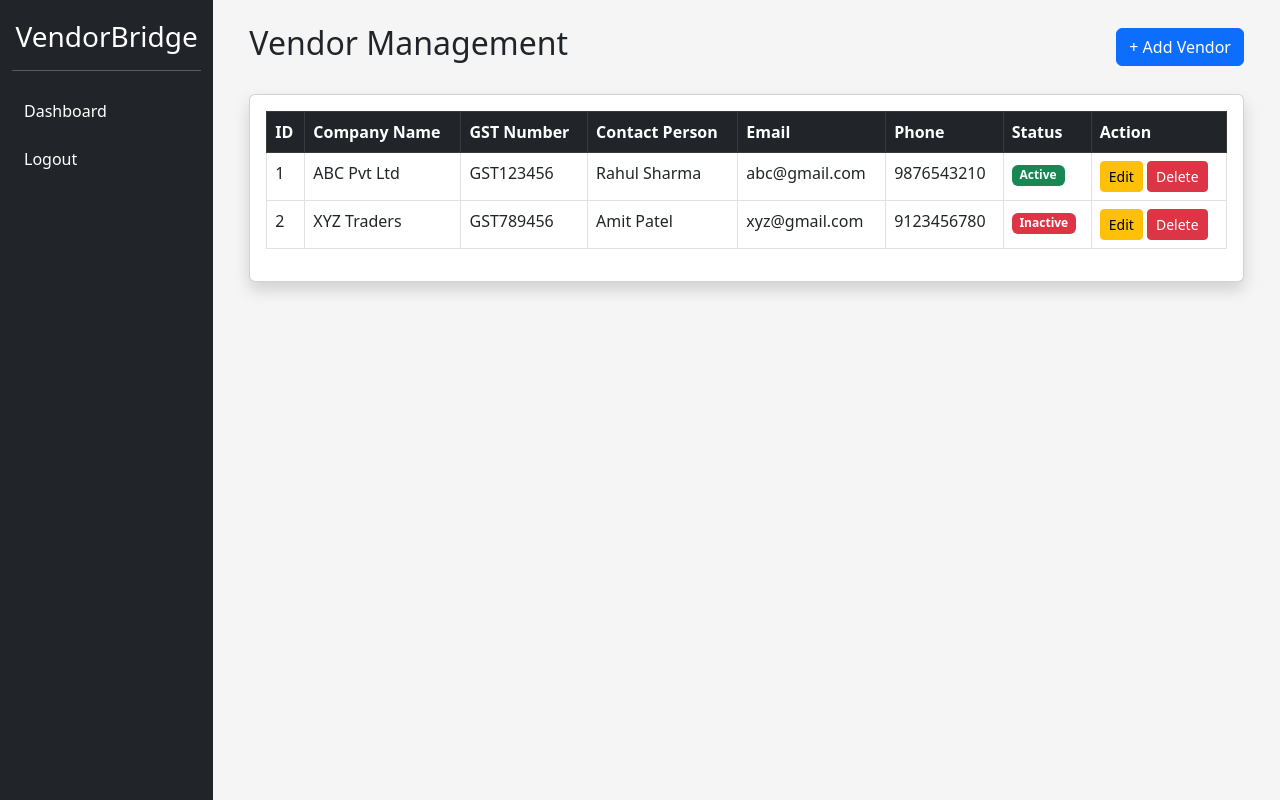
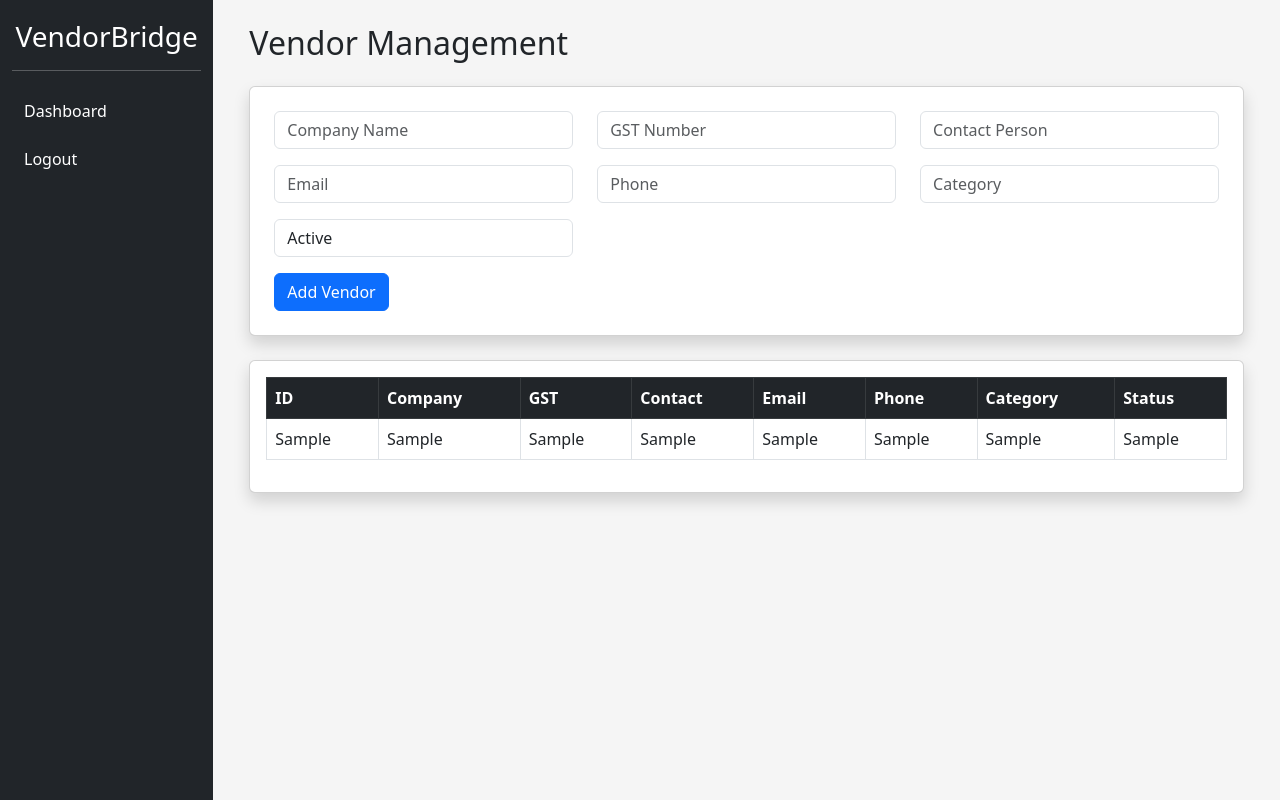
Before and after one commit to Chirayu5685/VendorBridge, a Django app: template templates/vendors.html in a window 1280 px wide. Run offline with Django 5.2, Linux system fonts and the light colour scheme; the template is opened without the code that fills it: most values are stand-ins (such as "Sample title", 1, 10 or a date in 2020).

Commit message:
Connected vendors and dashboard with MySQL

```diff
--- a/templates/vendors.html
+++ b/templates/vendors.html
@@ -4,37 +4,130 @@
 
 <div class="container-fluid">
 
-    <div class="d-flex justify-content-between align-items-center mb-4">
+    <h2 class="mb-4">
+        Vendor Management
+    </h2>
 
-        <h2>
-            Vendor Management
-        </h2>
+    <!-- Add Vendor Form -->
 
-        <button
-        class="btn btn-primary">
+    <div class="card shadow p-4 mb-4">
 
-            + Add Vendor
+        <form method="POST">
 
-        </button>
+            {% csrf_token %}
+
+            <div class="row">
+
+                <div class="col-md-4 mb-3">
+
+                    <input
+                    type="text"
+                    name="company_name"
+                    class="form-control"
+                    placeholder="Company Name"
+                    required>
+
+                </div>
+
+                <div class="col-md-4 mb-3">
+
+                    <input
+                    type="text"
+                    name="gst_number"
+                    class="form-control"
+                    placeholder="GST Number">
+
+                </div>
+
+                <div class="col-md-4 mb-3">
+
+                    <input
+                    type="text"
+                    name="contact_person"
+                    class="form-control"
+                    placeholder="Contact Person">
+
+                </div>
+
+                <div class="col-md-4 mb-3">
+
+                    <input
+                    type="email"
+                    name="email"
+                    class="form-control"
+                    placeholder="Email">
+
+                </div>
+
+                <div class="col-md-4 mb-3">
+
+                    <input
+                    type="text"
+                    name="phone"
+                    class="form-control"
+                    placeholder="Phone">
+
+                </div>
+
+                <div class="col-md-4 mb-3">
+
+                    <input
+                    type="text"
+                    name="category"
+                    class="form-control"
+                    placeholder="Category">
+
+                </div>
+
+                <div class="col-md-4 mb-3">
+
+                    <select
+                    name="status"
+                    class="form-control">
+
+                        <option value="active">
+                            Active
+                        </option>
+
+                        <option value="inactive">
+                            Inactive
+                        </option>
+
+                    </select>
+
+                </div>
+
+            </div>
+
+            <button
+            class="btn btn-primary">
+
+                Add Vendor
+
+            </button>
+
+        </form>
 
     </div>
 
+    <!-- Vendor Table -->
+
     <div class="card shadow p-3">
 
-        <table class="table table-bordered table-hover">
+        <table class="table table-bordered">
 
             <thead class="table-dark">
 
                 <tr>
 
                     <th>ID</th>
-                    <th>Company Name</th>
-                    <th>GST Number</th>
-                    <th>Contact Person</th>
+                    <th>Company</th>
+                    <th>GST</th>
+                    <th>Contact</th>
                     <th>Email</th>
                     <th>Phone</th>
+                    <th>Category</th>
                     <th>Status</th>
-                    <th>Action</th>
 
                 </tr>
 
@@ -42,79 +135,22 @@
 
             <tbody>
 
+                {% for vendor in vendors %}
+
                 <tr>
 
-                    <td>1</td>
-                    <td>ABC Pvt Ltd</td>
-                    <td>GST123456</td>
-                    <td>Rahul Sharma</td>
-                    <td>abc@gmail.com</td>
-                    <td>9876543210</td>
-
-                    <td>
-
-                        <span class="badge bg-success">
-                            Active
-                        </span>
-
-                    </td>
-
-                    <td>
-
-                        <button
-                        class="btn btn-warning btn-sm">
-
-                            Edit
-
-                        </button>
-
-                        <button
-                        class="btn btn-danger btn-sm">
-
-                            Delete
-
-                        </button>
-
-                    </td>
+                    <td>{{ vendor.0 }}</td>
+                    <td>{{ vendor.1 }}</td>
+                    <td>{{ vendor.2 }}</td>
+                    <td>{{ vendor.3 }}</td>
+                    <td>{{ vendor.4 }}</td>
+                    <td>{{ vendor.5 }}</td>
+                    <td>{{ vendor.6 }}</td>
+                    <td>{{ vendor.7 }}</td>
 
                 </tr>
 
-                <tr>
-
-                    <td>2</td>
-                    <td>XYZ Traders</td>
-                    <td>GST789456</td>
-                    <td>Amit Patel</td>
-                    <td>xyz@gmail.com</td>
-                    <td>9123456780</td>
-
-                    <td>
-
-                        <span class="badge bg-danger">
-                            Inactive
-                        </span>
-
-                    </td>
-
-                    <td>
-
-                        <button
-                        class="btn btn-warning btn-sm">
-
-                            Edit
-
-                        </button>
-
-                        <button
-                        class="btn btn-danger btn-sm">
-
-                            Delete
-
-                        </button>
-
-                    </td>
-
-                </tr>
+                {% endfor %}
 
             </tbody>
 
--- a/vendorbridge/urls.py
+++ b/vendorbridge/urls.py
@@ -206,45 +206,158 @@ def forgot_password(request):
 
 def vendors_page(request):
 
-    # Only admin access
+    # Admin only
 
     if request.session.get('role') != 'admin':
         return redirect('dashboard')
 
+    cursor = connection.cursor()
+
+    # Add Vendor
+
+    if request.method == "POST":
+
+        company_name = request.POST.get(
+            'company_name'
+        )
+
+        gst_number = request.POST.get(
+            'gst_number'
+        )
+
+        contact_person = request.POST.get(
+            'contact_person'
+        )
+
+        email = request.POST.get(
+            'email'
+        )
+
+        phone = request.POST.get(
+            'phone'
+        )
+
+        category = request.POST.get(
+            'category'
+        )
+
+        status = request.POST.get(
+            'status'
+        )
+
+        cursor.execute(
+            """
+            INSERT INTO vendors
+            (
+                company_name,
+                gst_number,
+                contact_person,
+                email,
+                phone,
+                category,
+                status
+            )
+            VALUES
+            (%s,%s,%s,%s,%s,%s,%s)
+            """,
+            [
+                company_name,
+                gst_number,
+                contact_person,
+                email,
+                phone,
+                category,
+                status
+            ]
+        )
+
+    # Fetch Vendors
+
+    cursor.execute(
+        """
+        SELECT *
+        FROM vendors
+        """
+    )
+
+    vendors = cursor.fetchall()
+
     return render(
         request,
-        'vendors.html'
+        'vendors.html',
+        {
+            'vendors': vendors
+        }
     )
 
 # DASHBOARD
 
 def dashboard(request):
 
-    # Without login dashboard open na ho
     if 'email' not in request.session:
         return redirect('login')
 
     email = request.session.get('email')
     role = request.session.get('role')
 
+    cursor = connection.cursor()
+
+    # Vendors count
+
+    cursor.execute(
+        """
+        SELECT COUNT(*)
+        FROM vendors
+        """
+    )
+
+    vendor_count = cursor.fetchone()[0]
+
+    # RFQ count
+
+    cursor.execute(
+        """
+        SELECT COUNT(*)
+        FROM rfq
+        """
+    )
+
+    rfq_count = cursor.fetchone()[0]
+
+    # Approval count
+
+    cursor.execute(
+        """
+        SELECT COUNT(*)
+        FROM approvals
+        """
+    )
+
+    approval_count = cursor.fetchone()[0]
+
+    # Invoice count
+
+    cursor.execute(
+        """
+        SELECT COUNT(*)
+        FROM invoices
+        """
+    )
+
+    invoice_count = cursor.fetchone()[0]
+
     return render(
         request,
         'dashboard.html',
         {
             'email': email,
-            'role': role
+            'role': role,
+            'vendor_count': vendor_count,
+            'rfq_count': rfq_count,
+            'approval_count': approval_count,
+            'invoice_count': invoice_count
         }
     )
-
-
-# VENDOR PAGE (ADMIN ONLY)
-
-def vendors_page(request):
-
-    if request.session.get('role') != 'admin':
-        return redirect('dashboard')
-
-    return render(request, 'vendors.html')
 
 
 # RFQ PAGE
```
Also changed, not shown: templates/dashboard.html (+41 -10 lines).
